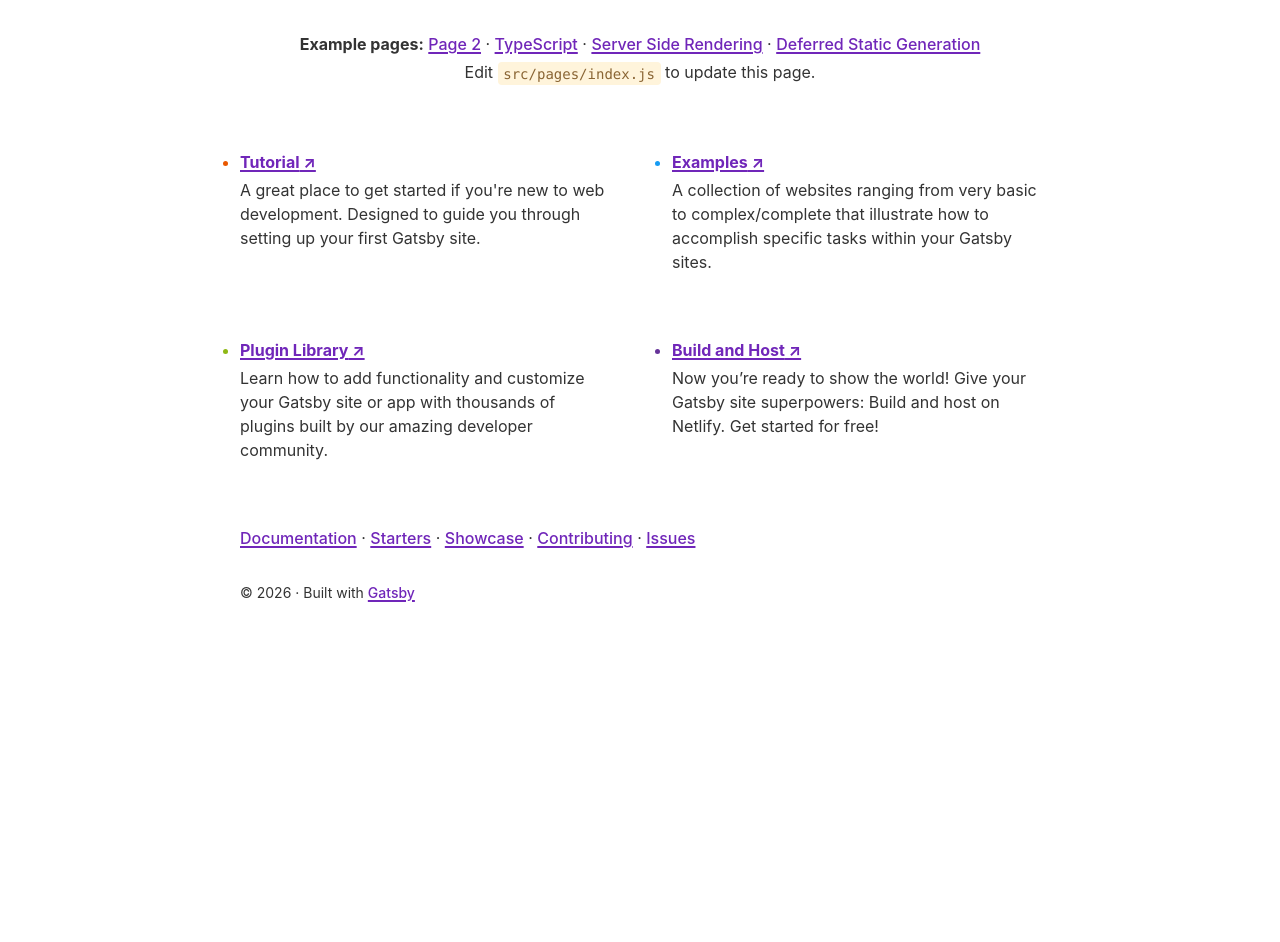
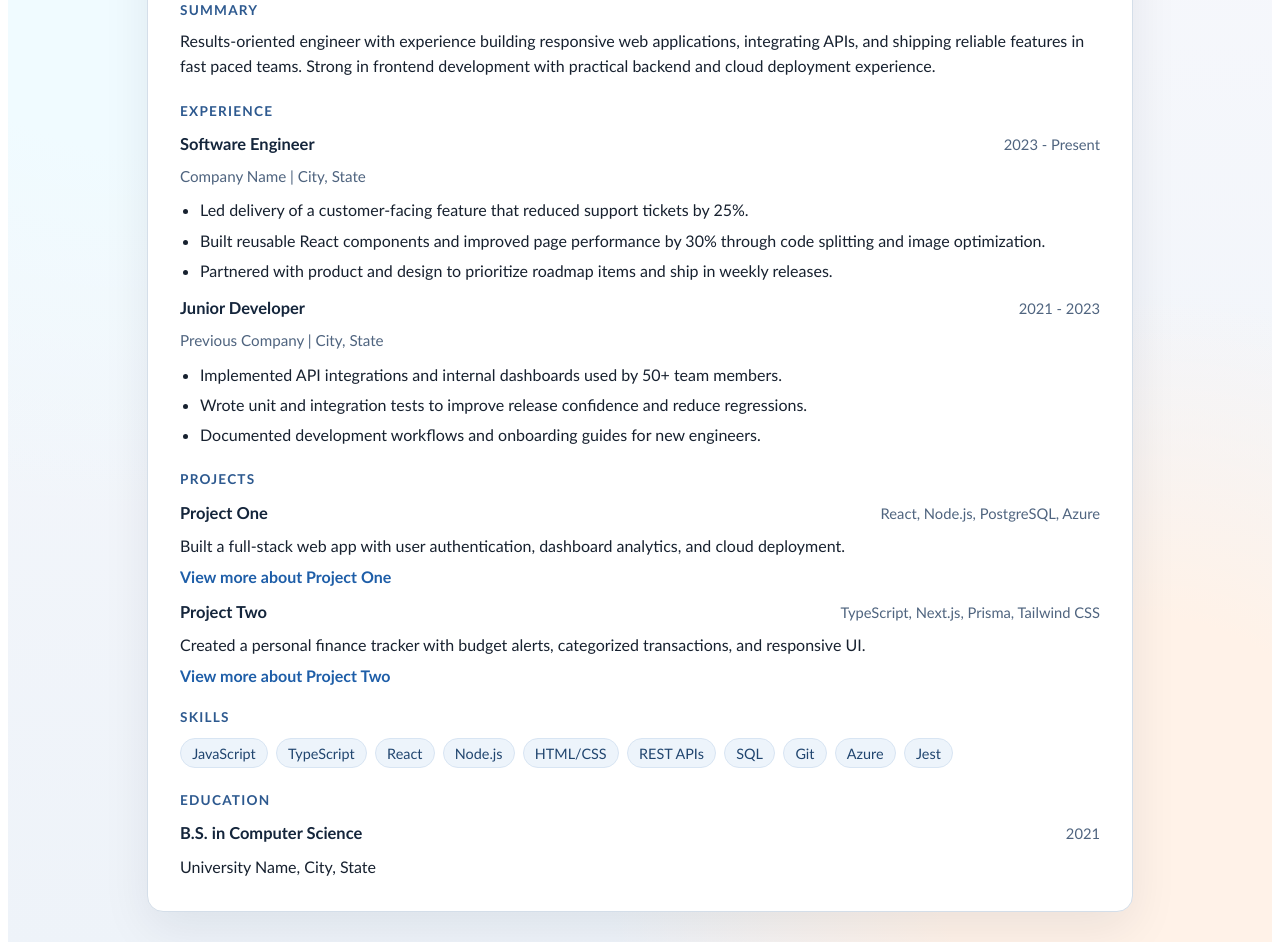
Before and after one commit to AlexWrld28/personalBlog001, a Gatsby site: page / in a window 1280 px wide. Shown: the part 224-1166 px from the top of the page. Before the commit the page ends 859 px from the top, so only its background shows below. Built offline with nearby package versions, Linux system fonts and the light colour scheme; Gatsby itself is replaced by a stand-in of ours.

Commit message:
added pages for resume projects

```diff
--- a/src/pages/index.js
+++ b/src/pages/index.js
@@ -1,127 +1,172 @@
 import * as React from "react"
 import { Link } from "gatsby"
-import { StaticImage } from "gatsby-plugin-image"
+import * as styles from "./resume.module.css"
 
-import Layout from "../components/layout"
-import Seo from "../components/seo"
-import * as styles from "../components/index.module.css"
-
-const links = [
+const contactLinks = [
   {
-    text: "Tutorial",
-    url: "https://www.gatsbyjs.com/docs/tutorial",
-    description:
-      "A great place to get started if you're new to web development. Designed to guide you through setting up your first Gatsby site.",
+    label: "Email",
+    href: "mailto:your.email@example.com",
+    text: "your.email@example.com",
+  },
+  { label: "Phone", href: "tel:+15555555555", text: "(555) 555-5555" },
+  {
+    label: "LinkedIn",
+    href: "https://www.linkedin.com/in/your-handle",
+    text: "linkedin.com/in/your-handle",
   },
   {
-    text: "Examples",
-    url: "https://github.com/gatsbyjs/gatsby/tree/master/examples",
-    description:
-      "A collection of websites ranging from very basic to complex/complete that illustrate how to accomplish specific tasks within your Gatsby sites.",
-  },
-  {
-    text: "Plugin Library",
-    url: "https://www.gatsbyjs.com/plugins",
-    description:
-      "Learn how to add functionality and customize your Gatsby site or app with thousands of plugins built by our amazing developer community.",
-  },
-  {
-    text: "Build and Host",
-    url: "https://www.gatsbyjs.com/cloud",
-    description:
-      "Now you’re ready to show the world! Give your Gatsby site superpowers: Build and host on Netlify. Get started for free!",
+    label: "GitHub",
+    href: "https://github.com/your-handle",
+    text: "github.com/your-handle",
   },
 ]
 
-const samplePageLinks = [
+const experience = [
   {
-    text: "Page 2",
-    url: "page-2",
-    badge: false,
-    description:
-      "A simple example of linking to another page within a Gatsby site",
+    role: "Software Engineer",
+    company: "Company Name",
+    location: "City, State",
+    period: "2023 - Present",
+    bullets: [
+      "Led delivery of a customer-facing feature that reduced support tickets by 25%.",
+      "Built reusable React components and improved page performance by 30% through code splitting and image optimization.",
+      "Partnered with product and design to prioritize roadmap items and ship in weekly releases.",
+    ],
   },
-  { text: "TypeScript", url: "using-typescript" },
-  { text: "Server Side Rendering", url: "using-ssr" },
-  { text: "Deferred Static Generation", url: "using-dsg" },
+  {
+    role: "Junior Developer",
+    company: "Previous Company",
+    location: "City, State",
+    period: "2021 - 2023",
+    bullets: [
+      "Implemented API integrations and internal dashboards used by 50+ team members.",
+      "Wrote unit and integration tests to improve release confidence and reduce regressions.",
+      "Documented development workflows and onboarding guides for new engineers.",
+    ],
+  },
 ]
 
-const moreLinks = [
+const projects = [
   {
-    text: "Documentation",
-    url: "https://gatsbyjs.com/docs/",
+    name: "Project One",
+    description:
+      "Built a full-stack web app with user authentication, dashboard analytics, and cloud deployment.",
+    stack: "React, Node.js, PostgreSQL, Azure",
+    path: "/projects/project-one/",
   },
   {
-    text: "Starters",
-    url: "https://gatsbyjs.com/starters/",
+    name: "Project Two",
+    description:
+      "Created a personal finance tracker with budget alerts, categorized transactions, and responsive UI.",
+    stack: "TypeScript, Next.js, Prisma, Tailwind CSS",
+    path: "/projects/project-two/",
   },
-  {
-    text: "Showcase",
-    url: "https://gatsbyjs.com/showcase/",
-  },
-  {
-    text: "Contributing",
-    url: "https://www.gatsbyjs.com/contributing/",
-  },
-  { text: "Issues", url: "https://github.com/gatsbyjs/gatsby/issues" },
 ]
 
-const utmParameters = `?utm_source=starter&utm_medium=start-page&utm_campaign=default-starter`
+const skills = [
+  "JavaScript",
+  "TypeScript",
+  "React",
+  "Node.js",
+  "HTML/CSS",
+  "REST APIs",
+  "SQL",
+  "Git",
+  "Azure",
+  "Jest",
+]
 
 const IndexPage = () => (
-  <Layout>
-    <div className={styles.textCenter}>
-      <StaticImage
-        src="../images/example.png"
-        loading="eager"
-        width={64}
-        quality={95}
-        formats={["auto", "webp", "avif"]}
-        alt=""
-        style={{ marginBottom: `var(--space-3)` }}
-      />
-      <h1>
-        Welcome to <b>Gatsby!</b>
-      </h1>
-      <p className={styles.intro}>
-        <b>Example pages:</b>{" "}
-        {samplePageLinks.map((link, i) => (
-          <React.Fragment key={link.url}>
-            <Link to={link.url}>{link.text}</Link>
-            {i !== samplePageLinks.length - 1 && <> · </>}
-          </React.Fragment>
+  <main className={styles.page}>
+    <article className={styles.resume}>
+      <header className={styles.header}>
+        <div>
+          <h1 className={styles.name}>Your Name</h1>
+          <p className={styles.role}>Software Engineer</p>
+        </div>
+        <ul className={styles.contactList}>
+          {contactLinks.map(link => (
+            <li key={link.label}>
+              <a href={link.href}>{link.text}</a>
+            </li>
+          ))}
+        </ul>
+      </header>
+
+      <section className={styles.section}>
+        <h2 className={styles.sectionTitle}>Summary</h2>
+        <p>
+          Results-oriented engineer with experience building responsive web
+          applications, integrating APIs, and shipping reliable features in fast
+          paced teams. Strong in frontend development with practical backend and
+          cloud deployment experience.
+        </p>
+      </section>
+
+      <section className={styles.section}>
+        <h2 className={styles.sectionTitle}>Experience</h2>
+        {experience.map(item => (
+          <article className={styles.entry} key={`${item.company}-${item.role}`}>
+            <div className={styles.entryHeader}>
+              <h3>{item.role}</h3>
+              <span>{item.period}</span>
+            </div>
+            <p className={styles.entryMeta}>
+              {item.company} | {item.location}
+            </p>
+            <ul className={styles.entryList}>
+              {item.bullets.map(bullet => (
+                <li key={bullet}>{bullet}</li>
+              ))}
+            </ul>
+          </article>
         ))}
-        <br />
-        Edit <code>src/pages/index.js</code> to update this page.
-      </p>
-    </div>
-    <ul className={styles.list}>
-      {links.map(link => (
-        <li key={link.url} className={styles.listItem}>
-          <a
-            className={styles.listItemLink}
-            href={`${link.url}${utmParameters}`}
-          >
-            {link.text} ↗
-          </a>
-          <p className={styles.listItemDescription}>{link.description}</p>
-        </li>
-      ))}
-    </ul>
-    {moreLinks.map((link, i) => (
-      <React.Fragment key={link.url}>
-        <a href={`${link.url}${utmParameters}`}>{link.text}</a>
-        {i !== moreLinks.length - 1 && <> · </>}
-      </React.Fragment>
-    ))}
-  </Layout>
+      </section>
+
+      <section className={styles.section}>
+        <h2 className={styles.sectionTitle}>Projects</h2>
+        {projects.map(project => (
+          <article className={styles.entry} key={project.name}>
+            <div className={styles.entryHeader}>
+              <h3>{project.name}</h3>
+              <span>{project.stack}</span>
+            </div>
+            <p>{project.description}</p>
+            <Link className={styles.projectLink} to={project.path}>
+              View more about {project.name}
+            </Link>
+          </article>
+        ))}
+      </section>
+
+      <section className={styles.section}>
+        <h2 className={styles.sectionTitle}>Skills</h2>
+        <ul className={styles.skillList}>
+          {skills.map(skill => (
+            <li key={skill}>{skill}</li>
+          ))}
+        </ul>
+      </section>
+
+      <section className={styles.section}>
+        <h2 className={styles.sectionTitle}>Education</h2>
+        <article className={styles.entry}>
+          <div className={styles.entryHeader}>
+            <h3>B.S. in Computer Science</h3>
+            <span>2021</span>
+          </div>
+          <p>University Name, City, State</p>
+        </article>
+      </section>
+    </article>
+  </main>
 )
 
-/**
- * Head export to define metadata for the page
- *
- * See: https://www.gatsbyjs.com/docs/reference/built-in-components/gatsby-head/
- */
-export const Head = () => <Seo title="Home" />
+export const Head = () => (
+  <>
+    <title>Your Name | Resume</title>
+    <meta name="description" content="Professional resume for Your Name." />
+  </>
+)
 
 export default IndexPage
--- /dev/null
+++ b/src/pages/projects/project-one.js
@@ -0,0 +1,53 @@
+import * as React from "react"
+import { Link } from "gatsby"
+import * as styles from "../resume.module.css"
+
+const ProjectOnePage = () => (
+  <main className={styles.page}>
+    <article className={styles.resume}>
+      <Link className={styles.backLink} to="/">
+        Back to resume
+      </Link>
+
+      <header className={styles.projectHeader}>
+        <p className={styles.sectionTitle}>Project Details</p>
+        <h1 className={styles.name}>Project One</h1>
+        <p className={styles.role}>React, Node.js, PostgreSQL, Azure</p>
+      </header>
+
+      <section className={styles.section}>
+        <h2 className={styles.sectionTitle}>Overview</h2>
+        <p>
+          Built a full-stack web app with user authentication, dashboard
+          analytics, and cloud deployment.
+        </p>
+      </section>
+
+      <section className={styles.section}>
+        <h2 className={styles.sectionTitle}>Highlights</h2>
+        <ul className={styles.entryList}>
+          <li>Designed protected user flows for sign in and account access.</li>
+          <li>Created dashboard views for tracking and comparing key metrics.</li>
+          <li>Deployed the application to Azure with a production-ready setup.</li>
+        </ul>
+      </section>
+
+      <section className={styles.section}>
+        <h2 className={styles.sectionTitle}>More Info</h2>
+        <p>
+          Add screenshots, live demo links, repository links, architecture notes,
+          or measurable results here.
+        </p>
+      </section>
+    </article>
+  </main>
+)
+
+export const Head = () => (
+  <>
+    <title>Project One | Your Name</title>
+    <meta name="description" content="More information about Project One." />
+  </>
+)
+
+export default ProjectOnePage
--- /dev/null
+++ b/src/pages/resume.module.css
@@ -0,0 +1,202 @@
+.page {
+  min-height: 100vh;
+  padding: clamp(1rem, 3vw, 2.5rem);
+  background:
+    radial-gradient(circle at 10% 10%, #f0fbff 0, #f0fbff 16%, transparent 40%),
+    radial-gradient(circle at 90% 90%, #fff2e8 0, #fff2e8 14%, transparent 35%),
+    linear-gradient(180deg, #f7f8fc 0%, #eef3f9 100%);
+  color: #17212f;
+  font-family: "Aptos", "Trebuchet MS", "Segoe UI", sans-serif;
+}
+
+.resume {
+  width: min(920px, 100%);
+  margin: 0 auto;
+  background: #ffffff;
+  border: 1px solid #d4dee9;
+  border-radius: 16px;
+  padding: clamp(1.25rem, 2.5vw, 2.5rem);
+  box-shadow: 0 16px 48px rgba(17, 28, 45, 0.08);
+}
+
+.header {
+  display: flex;
+  justify-content: space-between;
+  gap: 1rem;
+  align-items: flex-start;
+  padding-bottom: 1.25rem;
+  border-bottom: 1px solid #e6edf5;
+}
+
+.name {
+  margin: 0;
+  font-size: clamp(1.9rem, 5vw, 2.8rem);
+  line-height: 1.1;
+  color: #0e1b2f;
+}
+
+.role {
+  margin-top: 0.35rem;
+  margin-bottom: 0;
+  color: #38506f;
+  font-size: clamp(1rem, 2.2vw, 1.15rem);
+}
+
+.contactList {
+  margin: 0;
+  padding: 0;
+  list-style: none;
+  text-align: right;
+  color: #334a67;
+}
+
+.contactList li {
+  margin-bottom: 0.4rem;
+}
+
+.contactList a {
+  color: #1e5ea8;
+  text-decoration: none;
+}
+
+.contactList a:hover {
+  text-decoration: underline;
+}
+
+.section {
+  margin-top: 1.5rem;
+}
+
+.sectionTitle {
+  margin: 0;
+  font-size: 0.85rem;
+  letter-spacing: 0.09em;
+  text-transform: uppercase;
+  color: #2d598f;
+}
+
+.section p {
+  margin-top: 0.7rem;
+  margin-bottom: 0;
+  line-height: 1.55;
+}
+
+.entry {
+  margin-top: 0.95rem;
+}
+
+.entryHeader {
+  display: flex;
+  align-items: baseline;
+  justify-content: space-between;
+  gap: 0.75rem;
+}
+
+.entryHeader h3 {
+  margin: 0;
+  font-size: 1.03rem;
+  color: #14253b;
+}
+
+.entryHeader span {
+  color: #4f647f;
+  font-size: 0.92rem;
+  white-space: nowrap;
+}
+
+.entryMeta {
+  margin-top: 0.35rem;
+  color: #4f647f;
+  font-size: 0.95rem;
+}
+
+.entryList {
+  margin-top: 0.6rem;
+  margin-bottom: 0;
+  padding-left: 1.25rem;
+}
+
+.entryList li {
+  margin-bottom: 0.4rem;
+  line-height: 1.5;
+}
+
+.projectLink,
+.backLink {
+  display: inline-block;
+  margin-top: 0.55rem;
+  color: #1e5ea8;
+  font-weight: 600;
+  text-decoration: none;
+}
+
+.projectLink:hover,
+.backLink:hover {
+  text-decoration: underline;
+}
+
+.projectHeader {
+  padding-top: 1.25rem;
+  padding-bottom: 1.25rem;
+  border-bottom: 1px solid #e6edf5;
+}
+
+.projectHeader .sectionTitle {
+  margin-bottom: 0.5rem;
+}
+
+.skillList {
+  margin-top: 0.8rem;
+  margin-bottom: 0;
+  padding: 0;
+  list-style: none;
+  display: flex;
+  flex-wrap: wrap;
+  gap: 0.5rem;
+}
+
+.skillList li {
+  margin: 0;
+  padding: 0.35rem 0.7rem;
+  border-radius: 999px;
+  background: #edf4fb;
+  border: 1px solid #d8e5f3;
+  color: #20456f;
+  font-size: 0.9rem;
+}
+
+@media (max-width: 760px) {
+  .header {
+    flex-direction: column;
+  }
+
+  .contactList {
+    text-align: left;
+  }
+
+  .entryHeader {
+    flex-direction: column;
+    align-items: flex-start;
+    gap: 0.2rem;
+  }
+}
+
+@media print {
+  .page {
+    padding: 0;
+    background: #ffffff;
+  }
+
+  .resume {
+    max-width: none;
+    border: none;
+    border-radius: 0;
+    box-shadow: none;
+    padding: 0;
+  }
+
+  .contactList a {
+    color: inherit;
+    text-decoration: none;
+  }
+}
```
Also changed, not shown: src/pages/projects/project-two.js (added, +53 -0 lines).
